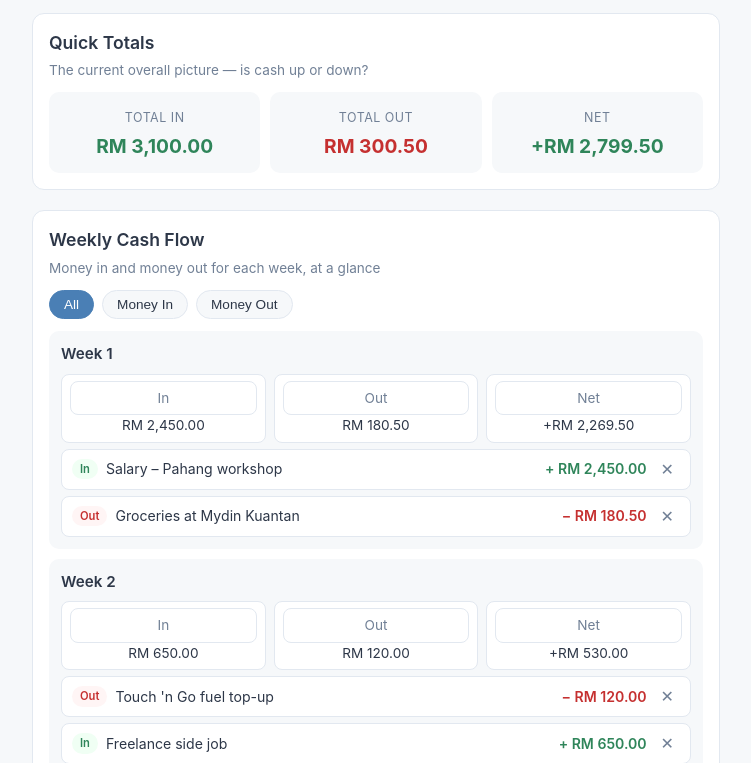
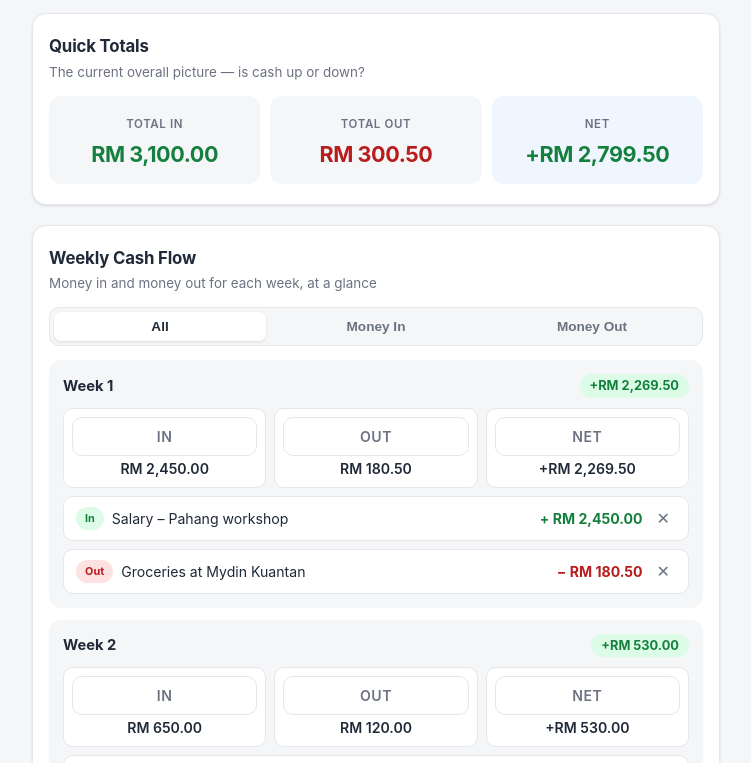
Before and after one commit to mohdshaiza/weekly-cash-flow-view, a plain HTML site: page index.html in a window 1280 px wide. Shown: the part 153-916 px from the top of the page, without its empty margins (264-1015 px from the left). Drawn offline with Linux system fonts and the light colour scheme.

Commit message:
UI refresh: soft shadows, segmented filter, net badges, accent styling

```diff
--- a/index.html
+++ b/index.html
@@ -6,16 +6,20 @@
 <title>Weekly Cash Flow View</title>
 <style>
   :root {
-    --bg: #f6f8fa;
+    --bg: #f4f6f8;
     --card: #ffffff;
-    --ink: #2d3748;
-    --muted: #718096;
-    --green: #2f855a;
-    --green-bg: #f0fff4;
-    --red: #c53030;
-    --red-bg: #fff5f5;
-    --line: #e2e8f0;
-    --accent: #4a7fb5;
+    --ink: #1f2937;
+    --muted: #6b7280;
+    --green: #15803d;
+    --green-soft: #dcfce7;
+    --red: #b91c1c;
+    --red-soft: #fee2e2;
+    --line: #e5e7eb;
+    --accent: #2563eb;
+    --accent-soft: #eff6ff;
+    --shadow: 0 1px 3px rgba(16, 24, 40, 0.08), 0 1px 2px rgba(16, 24, 40, 0.04);
+    --shadow-lift: 0 4px 12px rgba(16, 24, 40, 0.10);
+    --radius: 14px;
   }
   * { box-sizing: border-box; margin: 0; padding: 0; }
   body {
@@ -26,66 +30,88 @@
     padding: 16px;
     max-width: 720px;
     margin: 0 auto;
+    -webkit-font-smoothing: antialiased;
   }
-  header { text-align: center; padding: 8px 0 16px; }
-  header h1 { font-size: 1.5rem; font-weight: 600; }
+  header { text-align: center; padding: 8px 0 20px; }
+  header img { height: 52px; display: block; margin: 0 auto 10px; }
+  header h1 { font-size: 1.45rem; font-weight: 700; letter-spacing: -0.02em; }
   header p { color: var(--muted); font-size: 0.9rem; margin-top: 4px; }
 
   section {
     background: var(--card);
     border: 1px solid var(--line);
-    border-radius: 12px;
-    padding: 16px;
+    border-radius: var(--radius);
+    padding: 20px 16px;
     margin-bottom: 20px;
+    box-shadow: var(--shadow);
   }
-  h2 { font-size: 1.1rem; font-weight: 600; margin-bottom: 4px; }
-  .purpose { color: var(--muted); font-size: 0.85rem; margin-bottom: 12px; }
+  h2 { font-size: 1.05rem; font-weight: 700; letter-spacing: -0.01em; margin-bottom: 2px; }
+  .purpose { color: var(--muted); font-size: 0.84rem; margin-bottom: 14px; }
 
   .totals-row { display: flex; gap: 10px; flex-wrap: wrap; }
   .totals-row > div {
     flex: 1 1 120px;
     background: var(--bg);
-    border-radius: 10px;
-    padding: 12px;
+    border-radius: 12px;
+    padding: 14px 12px;
     text-align: center;
+    transition: transform 0.15s ease;
   }
-  .totals-label { font-size: 0.78rem; color: var(--muted); text-transform: uppercase; letter-spacing: 0.5px; }
-  .totals-value { font-size: 1.2rem; font-weight: 700; margin-top: 4px; }
+  .totals-row > div:hover { transform: translateY(-2px); }
+  .totals-row > div.net-cell { background: var(--accent-soft); }
+  .totals-label { font-size: 0.72rem; color: var(--muted); text-transform: uppercase; letter-spacing: 0.6px; font-weight: 600; }
+  .totals-value { font-size: 1.35rem; font-weight: 700; margin-top: 4px; letter-spacing: -0.02em; }
   .up { color: var(--green); }
   .down { color: var(--red); }
 
-  .filter-bar { display: flex; gap: 8px; margin-bottom: 12px; flex-wrap: wrap; }
+  /* Segmented filter control */
+  .filter-bar {
+    display: flex;
+    background: var(--bg);
+    border: 1px solid var(--line);
+    border-radius: 10px;
+    padding: 4px;
+    gap: 4px;
+    margin-bottom: 14px;
+  }
   .filter-bar button {
-    padding: 6px 14px;
-    border: 1px solid var(--line);
-    background: var(--bg);
-    border-radius: 999px;
+    flex: 1;
+    padding: 7px 10px;
+    border: none;
+    background: transparent;
+    border-radius: 7px;
     font-size: 0.85rem;
-    color: var(--ink);
+    font-weight: 600;
+    color: var(--muted);
     cursor: pointer;
+    transition: background 0.15s ease, color 0.15s ease;
   }
-  .filter-bar button.active { background: var(--accent); color: #fff; border-color: var(--accent); }
+  .filter-bar button.active { background: var(--card); color: var(--ink); box-shadow: var(--shadow); }
 
   .week-card {
     background: var(--bg);
-    border-radius: 10px;
-    padding: 12px;
-    margin-bottom: 10px;
+    border-radius: 12px;
+    padding: 14px;
+    margin-bottom: 12px;
   }
-  .week-title { font-weight: 600; margin-bottom: 8px; font-size: 0.95rem; }
+  .week-title { font-weight: 700; margin-bottom: 10px; font-size: 0.92rem; display: flex; justify-content: space-between; align-items: center; }
+  .week-net-badge { font-size: 0.8rem; font-weight: 700; padding: 2px 10px; border-radius: 999px; }
+  .week-net-badge.pos { background: var(--green-soft); color: var(--green); }
+  .week-net-badge.neg { background: var(--red-soft); color: var(--red); }
   .week-nums { display: flex; gap: 8px; flex-wrap: wrap; }
   .week-nums span {
     flex: 1 1 90px;
     background: var(--card);
     border: 1px solid var(--line);
-    border-radius: 8px;
-    padding: 6px 8px;
-    font-size: 0.85rem;
+    border-radius: 10px;
+    padding: 8px;
+    font-size: 0.88rem;
+    font-weight: 600;
     text-align: center;
   }
-  .num-label { color: var(--muted); font-size: 0.72rem; display: block; }
+  .num-label { color: var(--muted); font-size: 0.7rem; display: block; font-weight: 600; text-transform: uppercase; letter-spacing: 0.5px; margin-bottom: 2px; }
 
-  .entry-list { margin-top: 6px; }
+  .entry-list { margin-top: 8px; }
   .entry {
     display: flex;
     align-items: center;
@@ -93,20 +119,23 @@
     gap: 8px;
     background: var(--card);
     border: 1px solid var(--line);
-    border-radius: 8px;
-    padding: 8px 10px;
-    margin-top: 6px;
+    border-radius: 10px;
+    padding: 10px 12px;
+    margin-top: 8px;
     font-size: 0.88rem;
+    transition: box-shadow 0.15s ease;
   }
+  .entry:hover { box-shadow: var(--shadow-lift); }
   .entry .tag {
-    font-size: 0.7rem;
-    padding: 2px 8px;
+    font-size: 0.68rem;
+    padding: 3px 9px;
     border-radius: 999px;
-    font-weight: 600;
+    font-weight: 700;
+    flex-shrink: 0;
   }
-  .tag.in { background: var(--green-bg); color: var(--green); }
-  .tag.out { background: var(--red-bg); color: var(--red); }
-  .entry .amount { font-weight: 600; white-space: nowrap; }
+  .tag.in { background: var(--green-soft); color: var(--green); }
+  .tag.out { background: var(--red-soft); color: var(--red); }
+  .entry .amount { font-weight: 700; white-space: nowrap; }
   .entry .amount.in { color: var(--green); }
   .entry .amount.out { color: var(--red); }
   .entry .remove {
@@ -116,44 +145,72 @@
     cursor: pointer;
     font-size: 1rem;
     padding: 2px 6px;
+    border-radius: 6px;
+    flex-shrink: 0;
   }
-  .entry .remove:hover { color: var(--red); }
+  .entry .remove:hover { color: var(--red); background: var(--red-soft); }
   .empty-note { color: var(--muted); font-size: 0.85rem; padding: 8px 0; font-style: italic; }
 
   .forecast-note {
-    background: var(--bg);
+    background: var(--accent-soft);
+    border-left: 3px solid var(--accent);
     border-radius: 10px;
-    padding: 10px 12px;
-    font-size: 0.85rem;
-    color: var(--muted);
-    margin-top: 10px;
+    padding: 12px 14px;
+    font-size: 0.86rem;
+    color: #1e3a8a;
+    margin-top: 12px;
   }
 
+  form { margin-top: 16px; padding-top: 14px; border-top: 1px dashed var(--line); }
   form .row { display: flex; gap: 8px; flex-wrap: wrap; margin-bottom: 8px; }
   form input, form select {
-    padding: 8px 10px;
+    padding: 10px 12px;
     border: 1px solid var(--line);
-    border-radius: 8px;
+    border-radius: 10px;
     font-size: 0.9rem;
-    background: var(--bg);
+    background: var(--card);
     color: var(--ink);
     flex: 1 1 120px;
+    transition: border-color 0.15s ease, box-shadow 0.15s ease;
+  }
+  form input:focus, form select:focus {
+    outline: none;
+    border-color: var(--accent);
+    box-shadow: 0 0 0 3px var(--accent-soft);
   }
   form input[type="number"] { flex: 1 1 100px; }
   form button[type="submit"] {
     flex: 1 1 100%;
-    padding: 10px;
+    padding: 12px;
     background: var(--accent);
     color: #fff;
     border: none;
-    border-radius: 8px;
+    border-radius: 10px;
     font-size: 0.95rem;
-    font-weight: 600;
+    font-weight: 700;
     cursor: pointer;
     margin-top: 4px;
+    transition: filter 0.15s ease, transform 0.1s ease;
   }
-  form button[type="submit"]:hover { filter: brightness(1.05); }
+  form button[type="submit"]:hover { filter: brightness(1.08); }
+  form button[type="submit"]:active { transform: scale(0.98); }
   .form-msg { font-size: 0.82rem; color: var(--red); min-height: 1em; margin-top: 4px; }
+
+  #export-pdf {
+    margin-top: 12px;
+    width: 100%;
+    padding: 12px;
+    background: #1f2937;
+    color: #fff;
+    border: none;
+    border-radius: 10px;
+    font-size: 0.95rem;
+    font-weight: 700;
+    cursor: pointer;
+    transition: filter 0.15s ease, transform 0.1s ease;
+  }
+  #export-pdf:hover { filter: brightness(1.15); }
+  #export-pdf:active { transform: scale(0.98); }
 
   footer { text-align: center; color: var(--muted); font-size: 0.78rem; padding: 8px 0 24px; }
 
@@ -167,7 +224,7 @@
 <body>
 
 <header>
-  <img src="logo-tmg.webp" alt="TMG Group logo" style="height:56px; display:block; margin:0 auto 8px;">
+  <img src="logo-tmg.webp" alt="TMG Group logo">
   <h1>Weekly Cash Flow View</h1>
   <p>A simple weekly money view with a one-month forecast</p>
 </header>
@@ -185,7 +242,7 @@
       <span class="totals-label">Total Out</span>
       <div class="totals-value down" id="total-out">RM 0.00</div>
     </div>
-    <div>
+    <div class="net-cell">
       <span class="totals-label">Net</span>
       <div class="totals-value" id="total-net">RM 0.00</div>
     </div>
@@ -343,7 +400,8 @@
         rows = '<div class="empty-note">No matching entries this week.</div>';
       }
       html += '<div class="week-card">' +
-        '<div class="week-title">Week ' + w + '</div>' +
+        '<div class="week-title"><span>Week ' + w + '</span>' +
+        '<span class="week-net-badge ' + (wt.net >= 0 ? "pos" : "neg") + '">' + (wt.net >= 0 ? "+" : "") + fmt(wt.net) + '</span></div>' +
         '<div class="week-nums">' +
         '<span><span class="num-label">In</span>' + fmt(wt.in) + '</span>' +
         '<span><span class="num-label">Out</span>' + fmt(wt.out) + '</span>' +
```
